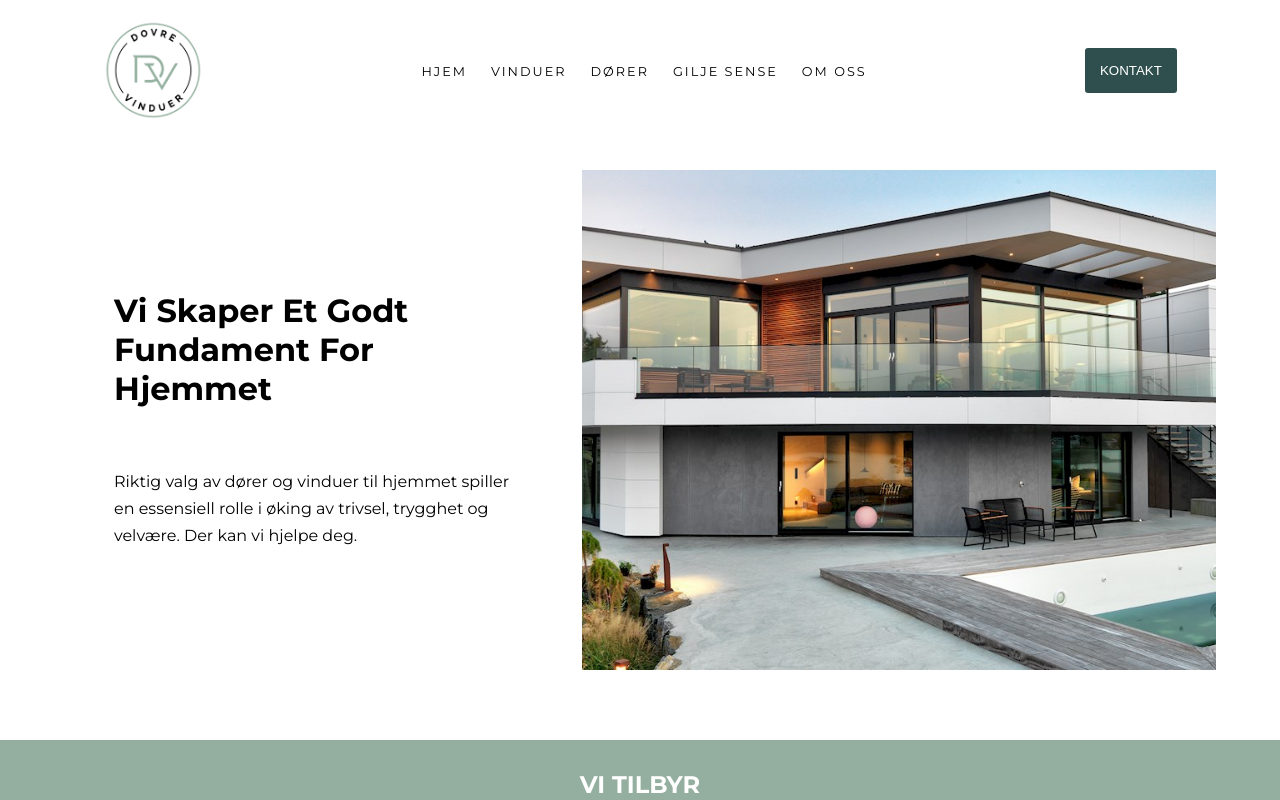
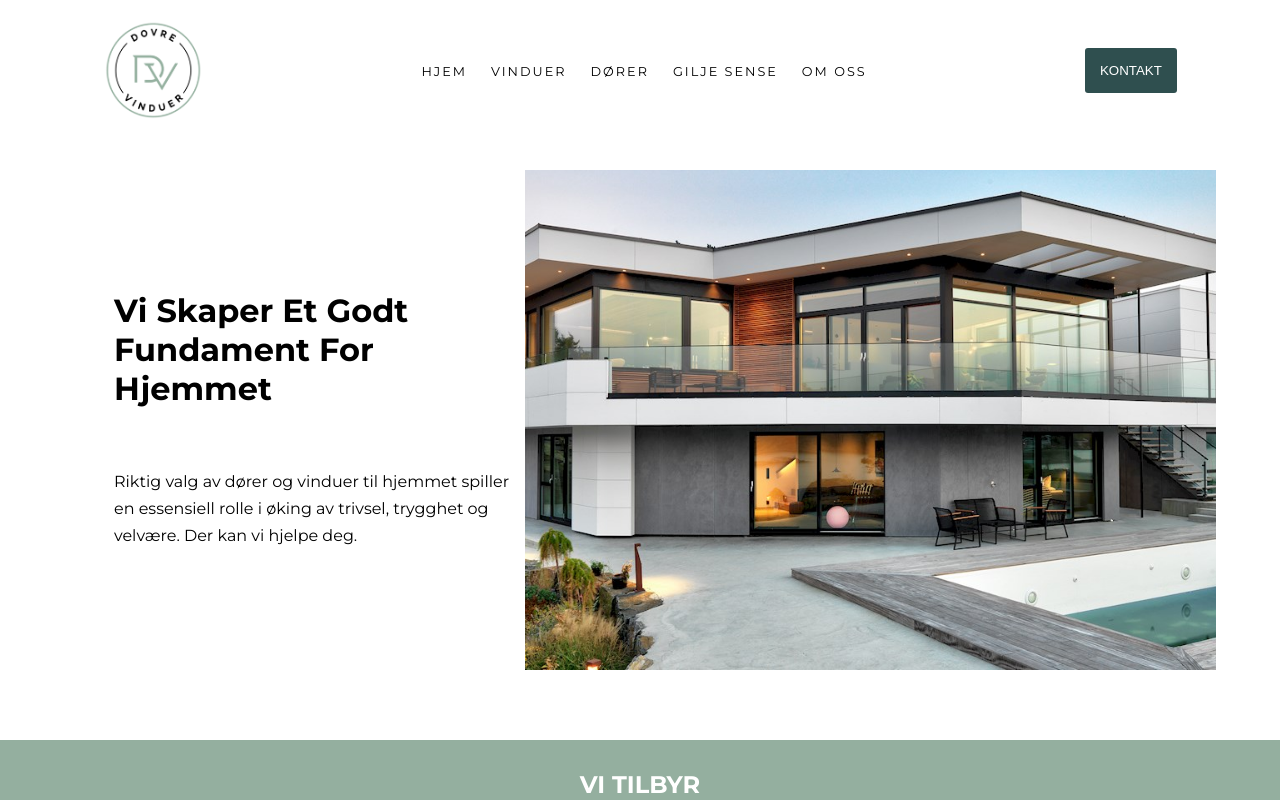
Before and after one commit to DevrMichael/dovre-vinduer, a Next.js app: page / in a window 1280 px wide. Shown: the top 800 px of the page. Built offline with nearby package versions, Linux system fonts and the light colour scheme.

Commit message:
Update hero image width

```diff
--- a/sass/_homepage.scss
+++ b/sass/_homepage.scss
@@ -84,7 +84,7 @@ header > div > button {
 .right-hero {
   background-image: url('../public/assets/HomepageImages/luxury-house-frontpage.jpg');
   background-position: center;
-  width: 55%;
+  width: 60%;
   height: 500px;
   background-repeat: none;
   background-size: cover;
```
